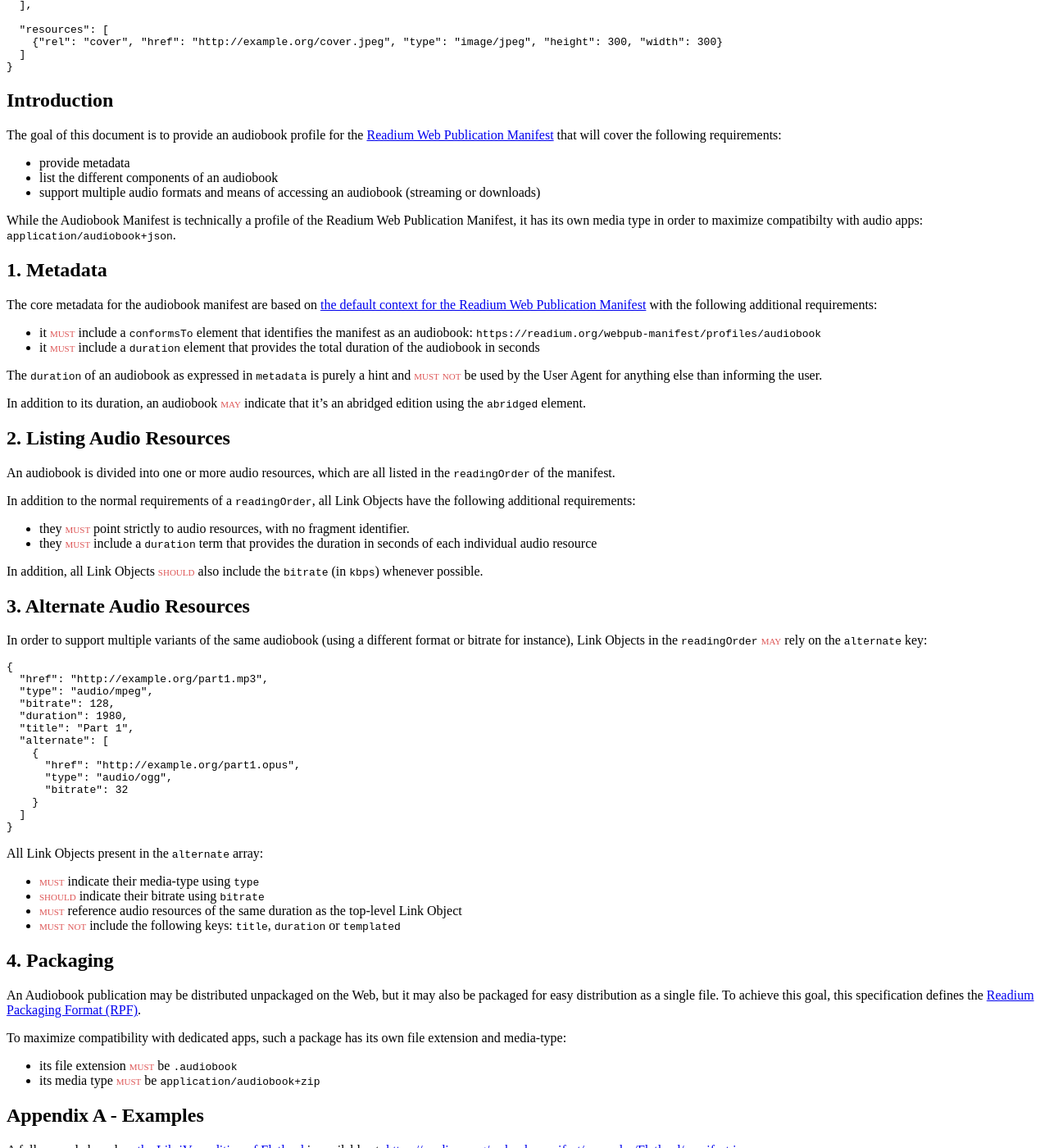
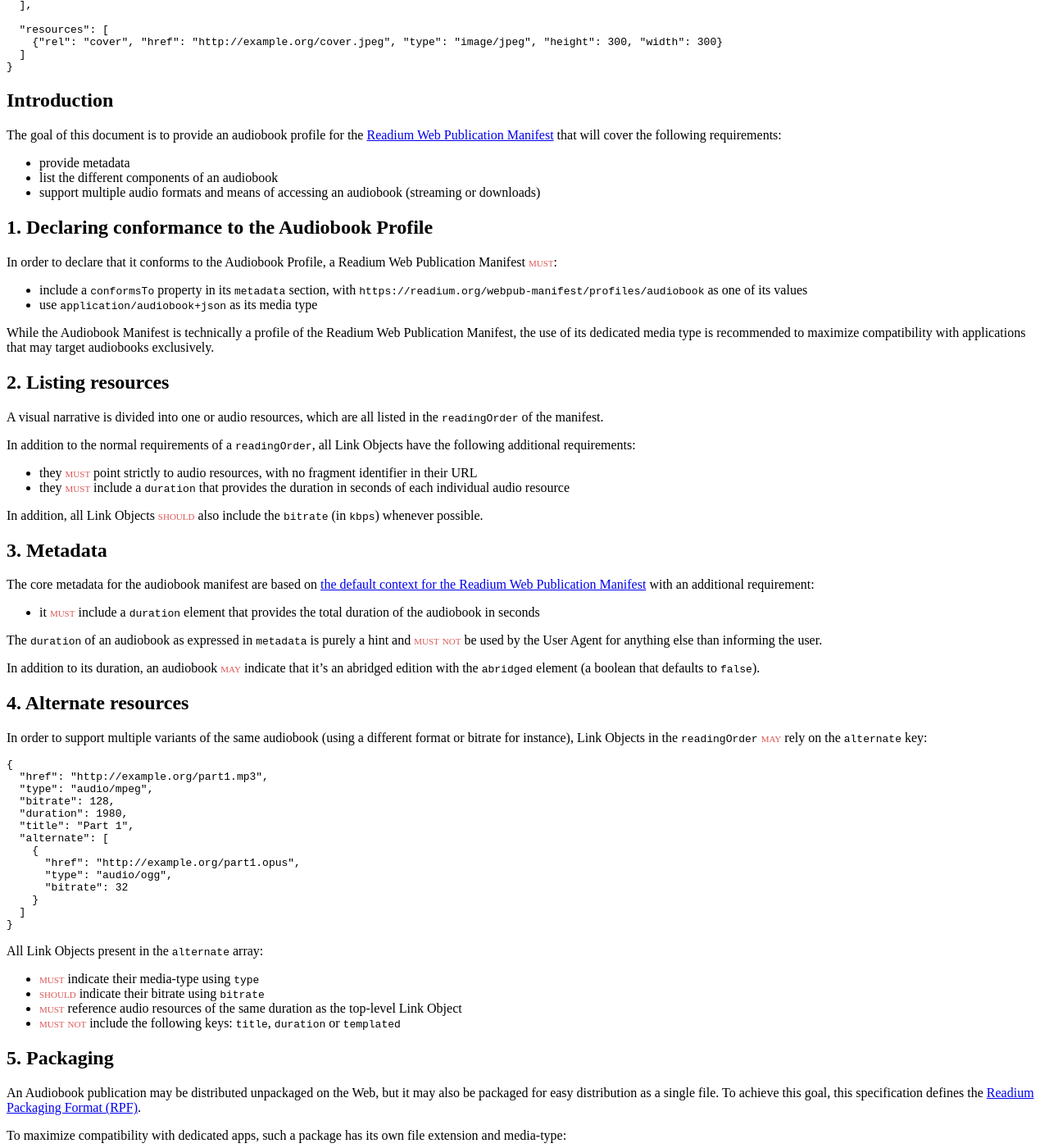
Before and after one commit to readium/webpub-manifest, a Jekyll site: the page built from profiles/audiobook.md, in a window 1280 px wide and 1400 px high, scrolled down 1145 px. Shown: the whole window at 82% size. Built offline with Jekyll 4.4.1, drawn with Linux system fonts in a browser that asks for light colours; our own code applies the rules of GitHub Pages for plain Markdown files; comment, search, counter and statistics services are not loaded; some of the changed text lies outside the part shown.

Commit message:
Further language alignment between profiles

```diff
--- a/profiles/audiobook.md
+++ b/profiles/audiobook.md
@@ -72,31 +72,38 @@ The goal of this document is to provide an audiobook profile for the [Readium We
 - list the different components of an audiobook
 - support multiple audio formats and means of accessing an audiobook (streaming or downloads)
 
-While the Audiobook Manifest is technically a profile of the Readium Web Publication Manifest, it has its own media type in order to maximize compatibilty with audio apps: `application/audiobook+json`.
+## 1. Declaring conformance to the Audiobook Profile
 
-## 1. Metadata
+In order to declare that it conforms to the Audiobook Profile, a Readium Web Publication Manifest <strong class="rfc">must</strong>:
 
-The core metadata for the audiobook manifest are based on [the default context for the Readium Web Publication Manifest](https://readium.org/webpub-manifest/contexts/default/) with the following additional requirements:
+- include a `conformsTo` property in its `metadata` section, with `https://readium.org/webpub-manifest/profiles/audiobook` as one of its values
+- use `application/audiobook+json` as its media type
 
-- it <strong class="rfc">must</strong> include a `conformsTo` element that identifies the manifest as an audiobook: `https://readium.org/webpub-manifest/profiles/audiobook`
+While the Audiobook Manifest is technically a profile of the Readium Web Publication Manifest, the use of its dedicated media type is recommended to maximize compatibility with applications that may target audiobooks exclusively.
+
+## 2. Listing resources
+
+A visual narrative is divided into one or audio resources, which are all listed in the `readingOrder` of the manifest.
+
+In addition to the normal requirements of a `readingOrder`, all Link Objects have the following additional requirements:
+
+  - they <strong class="rfc">must</strong> point strictly to audio resources, with no fragment identifier in their URL
+ - they <strong class="rfc">must</strong> include a `duration` that provides the duration in seconds of each individual audio resource
+
+In addition, all Link Objects <strong class="rfc">should</strong> also include the `bitrate` (in `kbps`) whenever possible.
+
+## 3. Metadata
+
+The core metadata for the audiobook manifest are based on [the default context for the Readium Web Publication Manifest](https://readium.org/webpub-manifest/contexts/default/) with an additional requirement:
+
 - it <strong class="rfc">must</strong> include a `duration` element that provides the total duration of the audiobook in seconds
 
 The `duration` of an audiobook as expressed in `metadata` is purely a hint and <strong class="rfc">must not</strong> be used by the User Agent for anything else than informing the user.
 
-In addition to its duration, an audiobook <strong class="rfc">may</strong> indicate that it's an abridged edition using the `abridged` element.
+In addition to its duration, an audiobook <strong class="rfc">may</strong> indicate that it's an abridged edition with the `abridged` element (a boolean that defaults to `false`).
 
-## 2. Listing Audio Resources
 
-An audiobook is divided into one or more audio resources, which are all listed in the `readingOrder` of the manifest.
-
-In addition to the normal requirements of a `readingOrder`, all Link Objects have the following additional requirements:
-
- - they <strong class="rfc">must</strong> point strictly to audio resources, with no fragment identifier.
- - they <strong class="rfc">must</strong> include a `duration` term that provides the duration in seconds of each individual audio resource
-
-In addition, all Link Objects <strong class="rfc">should</strong> also include the `bitrate` (in `kbps`) whenever possible.
-
-## 3. Alternate Audio Resources
+## 4. Alternate resources
 
 In order to support multiple variants of the same audiobook (using a different format or bitrate for instance), Link Objects in the `readingOrder` <strong class="rfc">may</strong> rely on the `alternate` key:
 
@@ -124,7 +131,7 @@ All Link Objects present in the `alternate` array:
 - <strong class="rfc">must</strong> reference audio resources of the same duration as the top-level Link Object
 - <strong class="rfc">must not</strong> include the following keys: `title`, `duration` or `templated`
 
-## 4. Packaging
+## 5. Packaging
 
 An Audiobook publication may be distributed unpackaged on the Web, but it may also be packaged for easy distribution as a single file. To achieve this goal, this specification defines the [Readium Packaging Format (RPF)](https://readium.org/webpub-manifest/packaging.html).
 
@@ -133,11 +140,9 @@ To maximize compatibility with dedicated apps, such a package has its own file e
 - its file extension <strong class="rfc">must</strong> be `.audiobook`
 - its media type <strong class="rfc">must</strong> be `application/audiobook+zip`
 
-## Appendix A - Examples
+## Appendix A - Example
 
 A full example based on [the LibriVox edition of Flatland](https://librivox.org/flatland-a-romance-of-many-dimensions-by-edwin-abbott-abbott/) is available at: [https://readium.org/webpub-manifest/examples/Flatland/manifest.json](https://readium.org/webpub-manifest/examples/Flatland/manifest.json)
-
-Over 10,000+ audiobooks are also available in this format through [the Internet Archive OPDS Catalog](https://bookserver.archive.org/).
 
 ## Appendix B - Demo
 
```
Also changed, not shown: profiles/divina.md (+4 -4 lines), profiles/epub.md (+2 -2 lines), profiles/pdf.md (+2 -2 lines).
